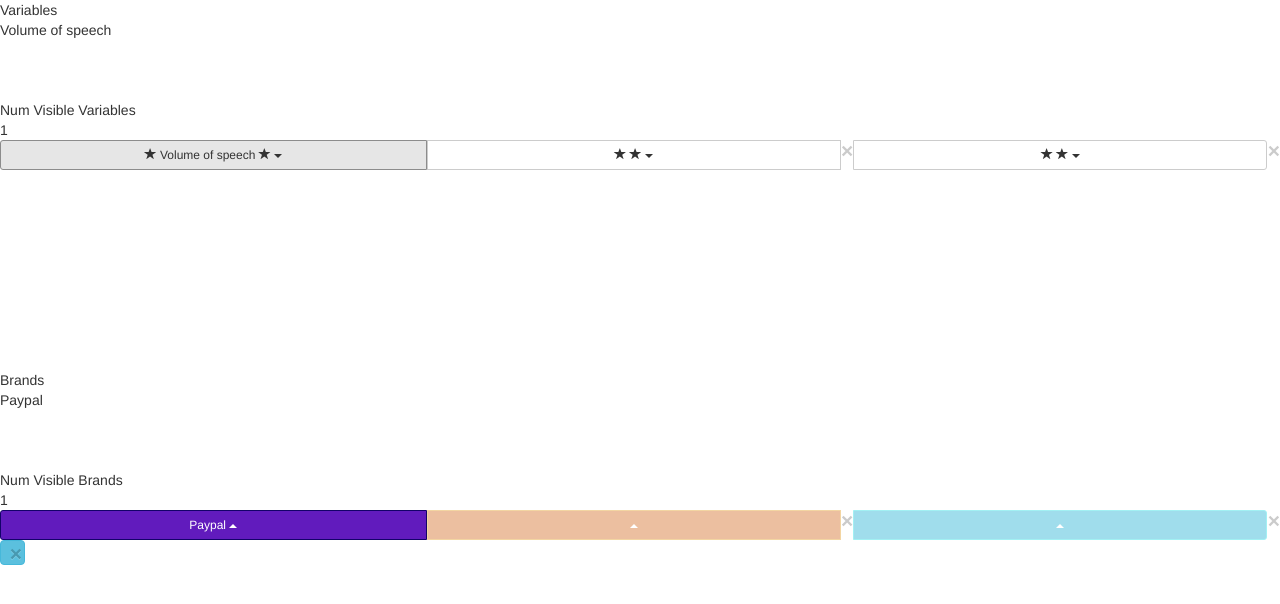
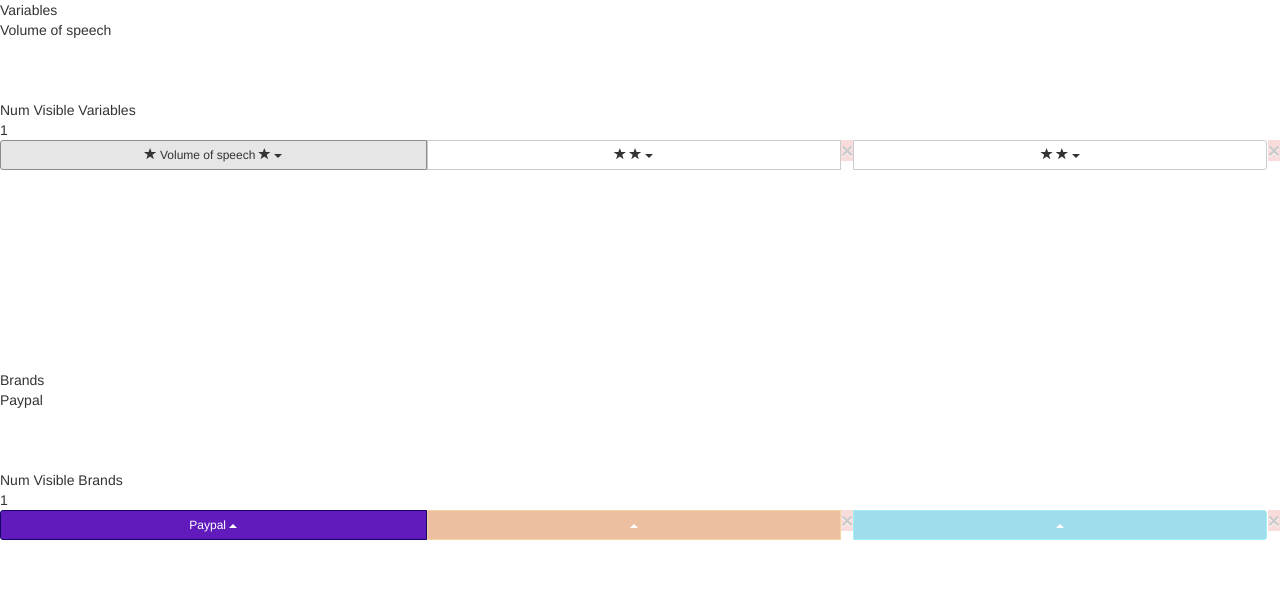
Before and after one commit to ackuser/angular-menu-buttons, a plain HTML site: page index.html in a window 1280 px wide. Drawn offline with nearby package versions, Linux system fonts and the light colour scheme.

Commit message:
Adding class to close button

```diff
--- a/index.html
+++ b/index.html
@@ -84,7 +84,7 @@
         <span class="glyphicon glyphicon-star" aria-hidden="true"></span> {{variable2}} <span class="glyphicon glyphicon-star" aria-hidden="true"></span>
         <span class="caret caret-down"></span>
       </button>
-      <span class="close" ng-show="num_visible_brands == 1" ng-click="updateCancelVar($event, 2, name)">&times;</span>
+      <span class="close btn-danger" ng-show="num_visible_brands == 1" ng-click="updateCancelVar($event, 2, name)">&times;</span>
             <div class="dropdown-menu multi-column" ng-show="num_visible_brands == 1">
               <div class="row">
                 <div class="col-md-4">
@@ -130,7 +130,7 @@
           <span class="glyphicon glyphicon-star" aria-hidden="true"></span> {{variable3}} <span class="glyphicon glyphicon-star" aria-hidden="true"></span>
               <span class="caret caret-down"></span>
         </button>
-        <span class="close" ng-show="num_visible_brands == 1" ng-click="updateCancelVar($event, 3, name)">&times;</span>
+        <span class="close btn-danger" ng-show="num_visible_brands == 1" ng-click="updateCancelVar($event, 3, name)">&times;</span>
               <div class="dropdown-menu multi-column" ng-show="num_visible_brands == 1">
                 <div class="row">
                   <div class="col-md-4">
@@ -209,7 +209,7 @@ Num Visible Brands
   <button style="width:97%;" type="button pull-left" class="btn btn-braintree btn-sm dropdown-toggle" ng-style="{'opacity' : enable2 == 0 ? 0.4 : 1}" data-toggle="dropdown" aria-haspopup="true" aria-expanded="false" autofocus>{{brand2}}
     <span class="caret"></span>
   </button>
-  <span class="close" ng-show="num_visible_vars == 1" ng-click="updateCancel($event, 2, name)">&times;</span>
+  <span class="close btn-danger" ng-show="num_visible_vars == 1" ng-click="updateCancel($event, 2, name)">&times;</span>
 
   <ul class="dropdown-menu" ng-show="num_visible_vars == 1">
     <li ng-repeat="(index,name) in brand_titles | filter: notCurrentBrand"
@@ -223,7 +223,7 @@ Num Visible Brands
   <button style="width:97%;" type="button pull-left" class="btn btn-amazon btn-sm dropdown-toggle" ng-style="{'opacity' : enable3 == 0 ? 0.4 : 1}" data-toggle="dropdown" aria-haspopup="true" aria-expanded="false" autofocus>{{brand3}}
     <span class="caret"></span>
   </button>
-    <span class="close" ng-show="num_visible_vars == 1" ng-click="updateCancel($event, 3, name)">&times;</span>
+    <span class="close btn-danger" ng-show="num_visible_vars == 1" ng-click="updateCancel($event, 3, name)">&times;</span>
 
   <ul class="dropdown-menu" ng-show="num_visible_vars == 1">
     <li ng-repeat="(index,name) in brand_titles | filter: notCurrentBrand"
@@ -235,12 +235,6 @@ Num Visible Brands
 </div>
 </div>
 
-
-<a href="#" class="btn btn-sq-xs btn-info">
-          <span class="close" ng-show="num_visible_vars == 1" ng-click="updateCancel($event, 3, name)">&times;</span>
-        </a>
-
-
 </div>
 
 </body>
```
